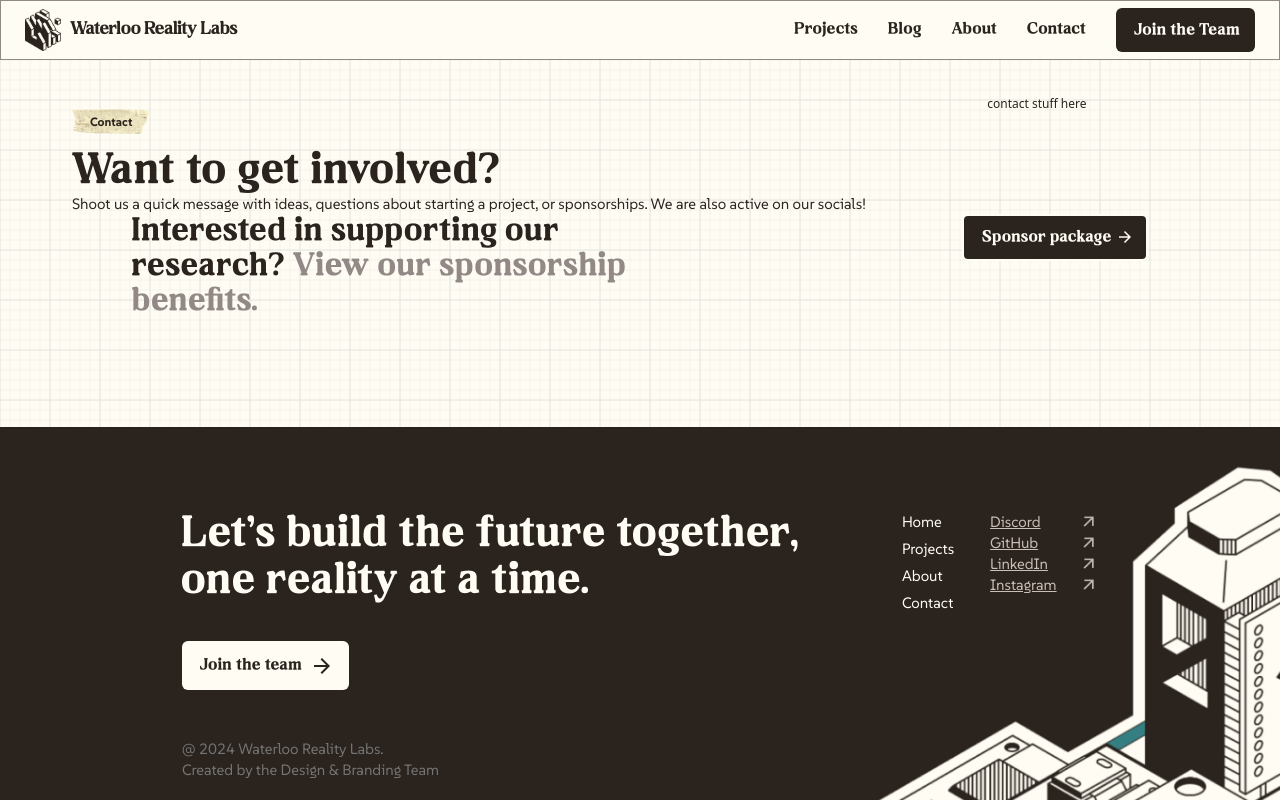
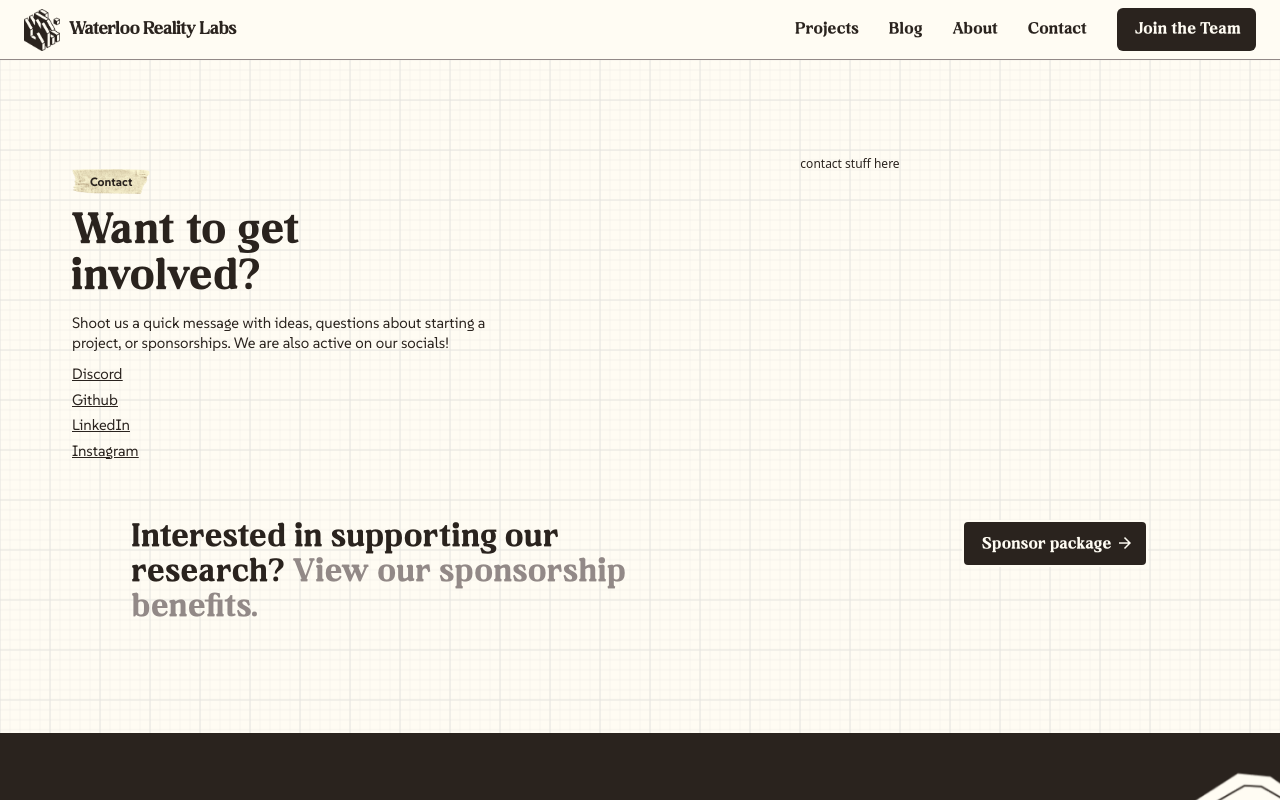
Before and after one commit to uwrealitylabs/website, a Next.js app: page /contact in a window 1280 px wide. Shown: the top 800 px of the page. Built offline with nearby package versions, Linux system fonts and the light colour scheme.

Commit message:
prevent scaling past 1920px

```diff
--- a/app/(pages)/contact/page.js
+++ b/app/(pages)/contact/page.js
@@ -7,19 +7,36 @@ export default function Contact() {
     <div className="bg-bck-white bg-[url('/images/assets/grid.png')]">
       <NavBar />
       <main className="px-24 py-12 || max-md:px-8 || max-mobile:px-4 ">
-        <section className="grid grid-flow-col">
-          <div>
-            <h2 className="font-suse text-body font-bold
-            bg-[url('/images/assets/paper-tape.png')] bg-contain bg-no-repeat bg-center p-6 w-fit">
-              Contact
-            </h2>
-            <h1 className="text-h1 font-neraphic">Want to get involved?</h1>
+        <section className="grid grid-flow-col my-20">
+
+
+          <div className="max-w-550 grid gap-y-4">
+            <div>
+              <h2
+                className="font-suse text-body font-bold
+            bg-[url('/images/assets/paper-tape.png')] bg-contain bg-no-repeat bg-center p-6 w-fit"
+              >
+                Contact
+              </h2>
+              <h1 className="text-h1 font-neraphic">Want to get involved?</h1>
+            </div>
             <p className="text-bodyLarge font-suse">
               Shoot us a quick message with ideas, questions about starting a
               project, or sponsorships. We are also active on our socials!
             </p>
+
+            {/* SOCIAL LINKS */}
+            <div className="grid grid-flow-row text-bodyLarge font-suse underline gap-y-2">
+              <a href="">Discord</a>
+              <a href="">Github</a>
+              <a href="">LinkedIn</a>
+              <a href="">Instagram</a>
+            </div>
           </div>
+
+          {/* FORM */}
           <div>contact stuff here</div>
+
         </section>
 
         {/* SPONSORSHIP SECTION */}
--- a/app/(pages)/projects/page.js
+++ b/app/(pages)/projects/page.js
@@ -12,7 +12,7 @@ export default function Projects() {
   return (
     <>
       <NavBar />
-      <main
+      <section
         className="bg-bck-white bg-[url('/images/assets/grid.png')]
       px-24 py-12
       ---768px---
@@ -22,6 +22,7 @@ export default function Projects() {
       max-mobile:px-4
       "
       >
+        <main>
         <header className="flex justify-between items-end gap-24 mb-12">
           <div className="max-w-640 flex flex-col gap-4">
             <h1 className="font-neraphic text-h2 text-text-darkBody max-md:text-h3">
@@ -104,7 +105,8 @@ export default function Projects() {
           />
         </section>
         <JoinUs/>
-      </main>
+        </main>
+      </section>
       <Footer />
     </>
   );
--- a/app/components/NavBar.jsx
+++ b/app/components/NavBar.jsx
@@ -17,7 +17,7 @@ export default function NavBar() {
   };
 
   return (
-    <nav className="w-full bg-bck-white h-20 flex shrink justify-between items-center px-8 border-solid border-grey-60 border-1">
+    <nav className="w-full bg-bck-white h-20 flex shrink justify-between items-center px-8 border-solid border-grey-60 border-b-1">
       <a href="/" className="flex items-center gap-3">
         <img src="/images/assets/uwrl-logo-main.png" alt="" className="h-14" />
         <h2 className="font-neraphic text-bodyLarge text-text-darkBody tracking-logo || max-lg:hidden max-md:block">
--- a/app/globals.css
+++ b/app/globals.css
@@ -25,8 +25,19 @@ html, body {
   height: fit-content;
   white-space: nowrap;
 }
+
 @media (min-width: 520px) and (max-width: 1020px) {
   .button-styling{
     font-size: 1rem;
   }
 }
+@media (min-width: 1920px) {
+  html{
+    font-size: 16px;
+  }
+ main {
+  margin-left: auto;
+  margin-right: auto;
+  max-width: 1920px;
+ }
+}
--- a/app/page.js
+++ b/app/page.js
@@ -15,7 +15,7 @@ export default function app() {
     <div>
       <NavBar />
       {/* --------------- HERO SECTION -------------------- */}
-      <main
+      <section
         className="hero
       bg-[url('/images/assets/grid.png')] bg-bck-white
       flex justify-center items-center"
@@ -66,7 +66,7 @@ export default function app() {
             />
           </div>
         </div>
-      </main>
+      </section>
 
       {/* --------------- PROJECTS SECTION -------------------- */}
       <section
@@ -163,7 +163,7 @@ export default function app() {
         {/* --MAIN ABOUT CONTENT --*/}
         <div
           className="px-64 py-28
-          grid grid-cols-2 gap-x-24
+          grid grid-cols-2 gap-x-24 max-w-1500 mx-auto
 
 
         ---1536---
@@ -243,7 +243,7 @@ export default function app() {
 
         {/* SPONSORSHIP SECTION */}
         <section
-          className="pb-24 mx-44 grid grid-cols-2
+          className="pb-24 grid grid-cols-2 2xl:max-w-1500 mx-auto
         ---1536px---
         max-2xl:mx-20
 
--- a/tailwind.config.js
+++ b/tailwind.config.js
@@ -15,16 +15,20 @@ module.exports = {
     extend: {
       screens: {
         mobile: "520px",
+        biggest: "1920px",
       },
       spacing: {
+        1920: "1920px",
         360: "35rem",
         390: "24.3rem",
         1360: "85rem",
+        1500: "94rem",
         990: "75rem",
         900: "56rem",
         830: "52rem",
         280: "17.5rem",
         640: "40rem",
+        550: "35rem",
       },
       padding: {
         4.5: "1.125rem",
```
